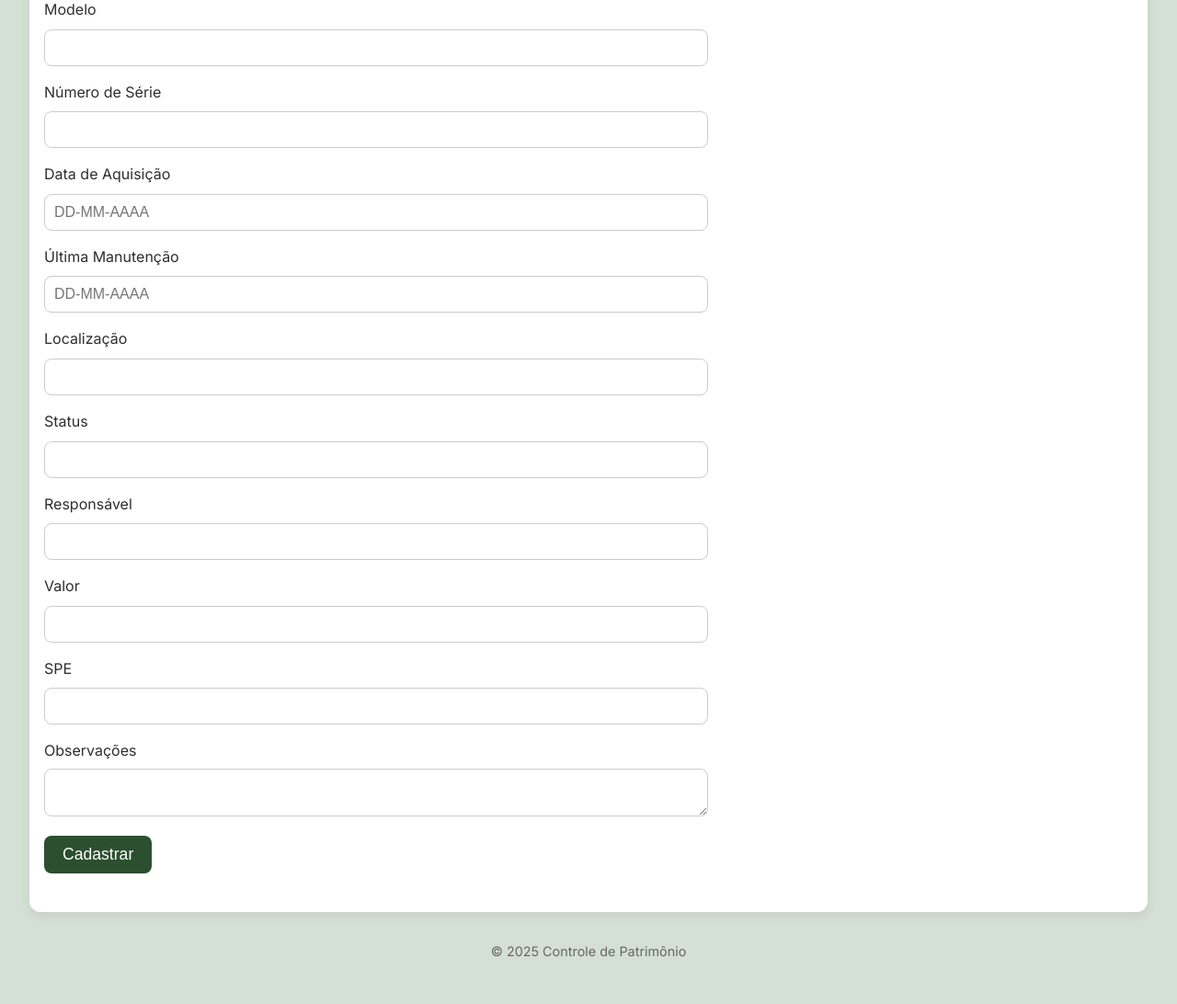
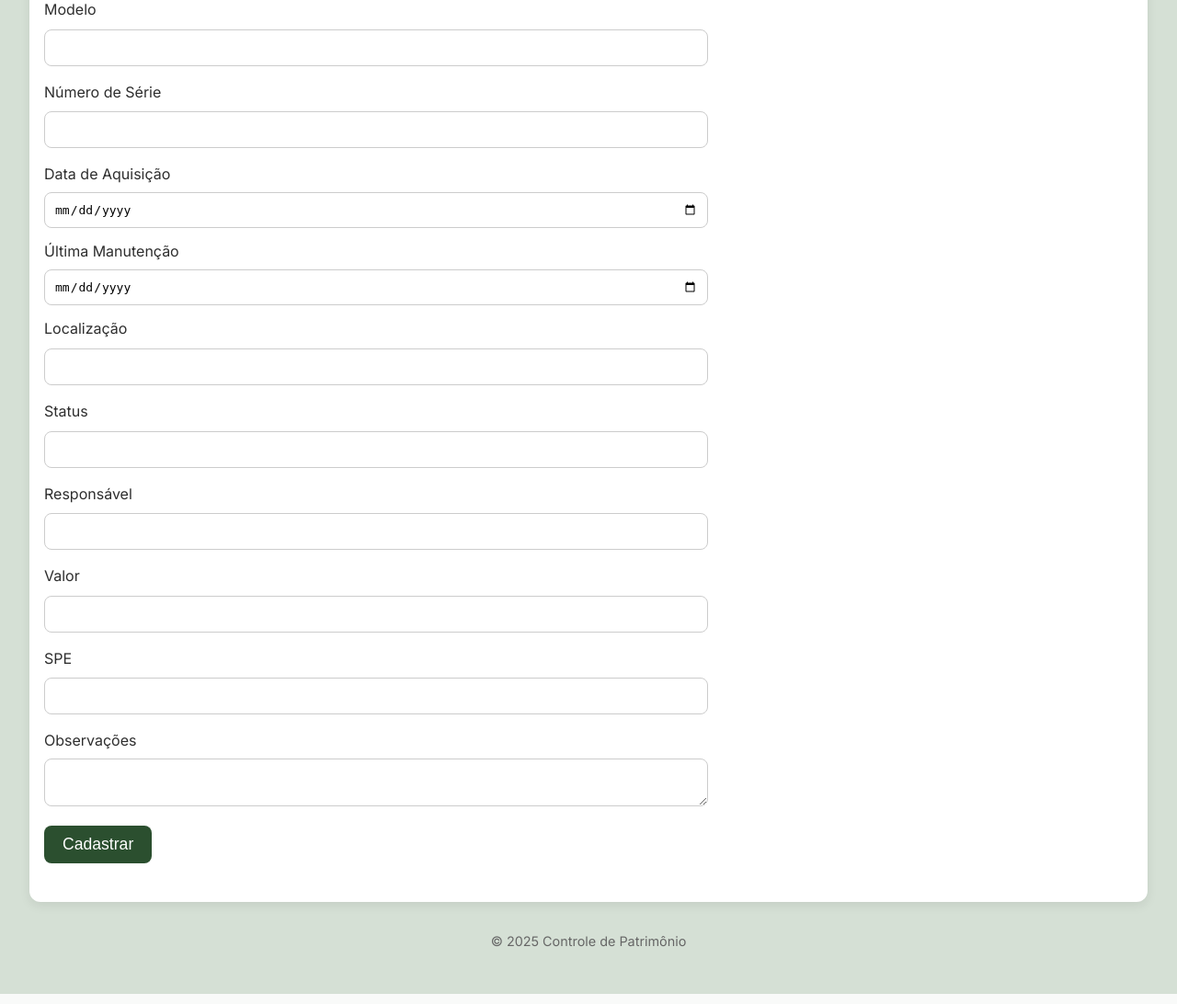
Before and after one commit to Vinicius-crypto/terrano-patrimoniov1, a Flask app: page /cadastrar in a window 1280 px wide. Shown: the part 568-1660 px from the top of the page at 92% size. Run offline with Flask 3, Linux system fonts and the light colour scheme; a user stored in the database is signed in; data comes from the database, SQL or seed files in the repository.

Commit message:
Alteração templates e botão cadastro usuário

```diff
--- a/app.py
+++ b/app.py
@@ -27,8 +27,9 @@ app.config.from_object(ProductionConfig if os.environ.get('FLASK_ENV') == 'produ
 
 
 # Correção para PostgreSQL no Azure
-if app.config['SQLALCHEMY_DATABASE_URI'].startswith('postgres://'):
-    app.config['SQLALCHEMY_DATABASE_URI'] = app.config['SQLALCHEMY_DATABASE_URI'].replace('postgres://', 'postgresql://', 1)
+uri = app.config.get('SQLALCHEMY_DATABASE_URI')
+if uri and uri.startswith('postgres://'):
+    app.config['SQLALCHEMY_DATABASE_URI'] = uri.replace('postgres://', 'postgresql://', 1)
 
 UPLOAD_FOLDER = app.config.get("UPLOAD_FOLDER") or "uploads"
 os.makedirs(UPLOAD_FOLDER, exist_ok=True)
@@ -164,8 +165,8 @@ def cadastrar():
             if ultimo:
                 novo_id = ultimo.id_interno + 1
             id_publico = f"PAT-{novo_id:03d}"
-            nova_data_aquisicao = datetime.strptime(request.form['data_aquisicao'], '%d-%m-%Y')
-            nova_ultima_manutencao = datetime.strptime(request.form['ultima_manutencao'], '%d-%m-%Y') if request.form['ultima_manutencao'] else None
+            nova_data_aquisicao = datetime.strptime(request.form['data_aquisicao'], '%Y-%m-%d')
+            nova_ultima_manutencao = datetime.strptime(request.form['ultima_manutencao'], '%Y-%m-%d') if request.form['ultima_manutencao'] else None
             novo_equipamento = Equipamento(
                 id_publico=id_publico,
                 tipo=request.form['tipo'],
--- a/templates/cadastro_equipamento.html
+++ b/templates/cadastro_equipamento.html
@@ -20,13 +20,13 @@
         <label for="num_serie">Número de Série</label>
         <input type="text" class="form-control" name="num_serie" required>
       </div>
-      <div class="form-group">
-        <label for="data_aquisicao">Data de Aquisição</label>
-        <input type="text" class="form-control" name="data_aquisicao" placeholder="DD-MM-AAAA" required>
+      <div class="col-md-6 mb-3">
+        <label for="data_aquisicao" class="form-label">Data de Aquisição</label>
+        <input type="date" class="form-control" id="data_aquisicao" name="data_aquisicao" required>
       </div>
-      <div class="form-group">
-        <label for="ultima_manutencao">Última Manutenção</label>
-        <input type="text" class="form-control" name="ultima_manutencao" placeholder="DD-MM-AAAA">
+      <div class="col-md-6 mb-3">
+        <label for="ultima_manutencao" class="form-label">Última Manutenção</label>
+        <input type="date" class="form-control" id="ultima_manutencao" name="ultima_manutencao">
       </div>
       <div class="form-group">
         <label for="localizacao">Localização</label>
--- a/templates/dashboard.html
+++ b/templates/dashboard.html
@@ -28,6 +28,11 @@
   <a href="{{ url_for('gerar_pdf') }}" class="btn" style="padding: 0.6em 1.2em; background-color: #2b4f2f; color: white; border-radius: 8px; text-decoration: none;">
     Gerar PDF
   </a>
+  {% if current_user.is_authenticated and current_user.nivel_acesso == 3 %}
+  <a href="{{ url_for('cadastro_usuario') }}" class="btn" style="padding: 0.6em 1.2em; background-color: #2b4f2f; color: white; border-radius: 8px; text-decoration: none;">
+    Cadastrar Usuário
+  </a>
+  {% endif %}
   <a href="{{ url_for('logout') }}" class="btn" style="padding: 0.6em 1.2em; background-color: #444; color: white; border-radius: 8px; text-decoration: none;">
     Sair
   </a>
```
